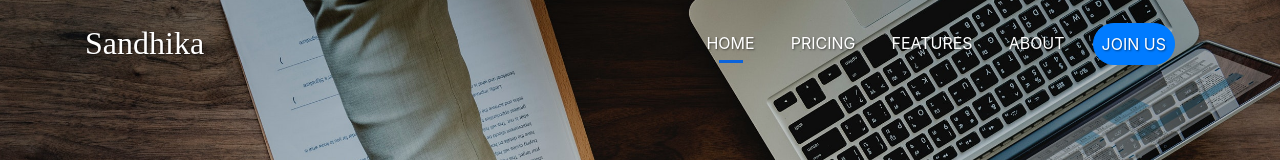
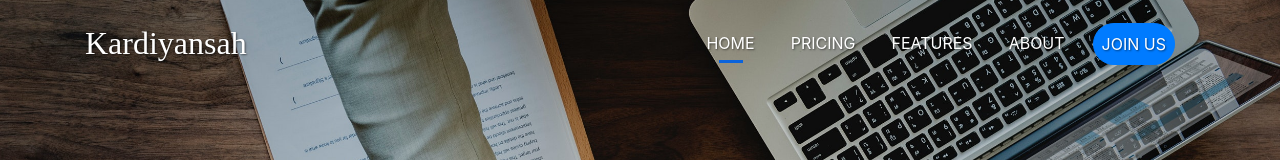
Before and after one commit to kardiyansah/kardiyansah.github.io, a plain HTML site: page index.html in a window 1280 px wide. Shown: the top 160 px of the page. Drawn offline with nearby package versions, Linux system fonts and the light colour scheme; a web font is replaced by a local one.

Commit message:
update brand file index.html

```diff
--- a/index.html
+++ b/index.html
@@ -20,7 +20,7 @@
     <!-- Navbar -->
     <nav class="navbar navbar-expand-lg navbar-light">
       <div class="container">
-        <a class="navbar-brand" href="#">Sandhika</a>
+        <a class="navbar-brand" href="#">Kardiyansah</a>
         <button class="navbar-toggler" type="button" data-toggle="collapse" data-target="#navbarNavAltMarkup" aria-controls="navbarNavAltMarkup" aria-expanded="false" aria-label="Toggle navigation">
           <span class="navbar-toggler-icon"></span>
         </button>
```
